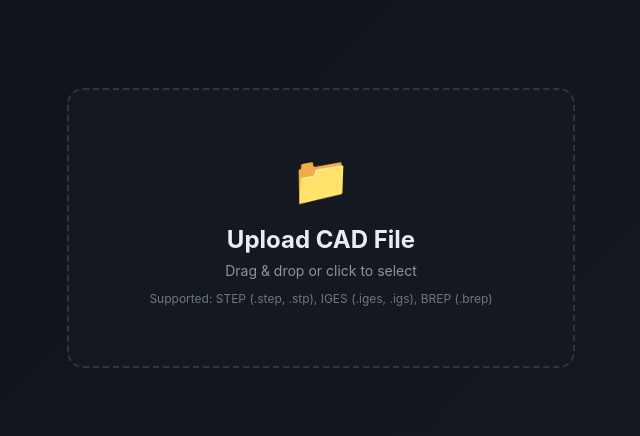
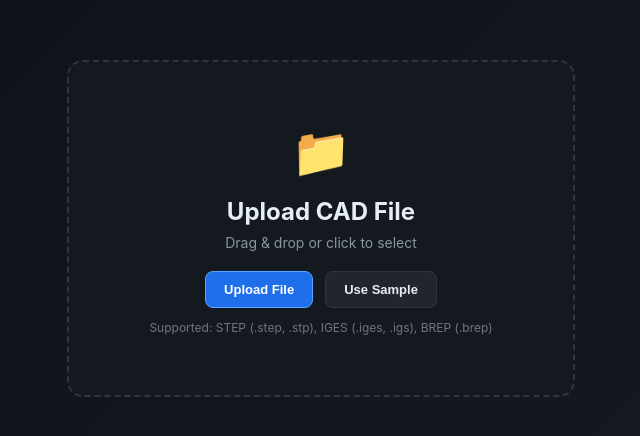
Before and after one commit to justinbornais/stp-spotweld-exporter, a React (Vite) app: page / in a window 1280 px wide. Shown: the part 172-608 px from the top of the page, without its empty margins (319-959 px from the left). Built offline with nearby package versions, Linux system fonts and the light colour scheme.

Commit message:
Now supports using sample file

```diff
--- a/src/App.css
+++ b/src/App.css
@@ -62,6 +62,40 @@ html, body, #root {
 .file-upload p {
   color: #8b949e;
   font-size: 14px;
+}
+
+.upload-actions {
+  display: flex;
+  gap: 12px;
+  margin-top: 20px;
+}
+
+.upload-action-btn {
+  padding: 10px 18px;
+  border: 1px solid #30363d;
+  border-radius: 8px;
+  background: #21262d;
+  color: #e6edf3;
+  font-size: 13px;
+  font-weight: 600;
+  cursor: pointer;
+  transition: all 0.15s;
+}
+
+.upload-action-btn:hover {
+  background: #30363d;
+  border-color: #8b949e;
+}
+
+.upload-action-btn.primary {
+  background: #1f6feb;
+  border-color: #58a6ff;
+  color: #fff;
+}
+
+.upload-action-btn.primary:hover {
+  background: #388bfd;
+  border-color: #79c0ff;
 }
 
 .upload-formats {
--- a/src/components/FileUpload.tsx
+++ b/src/components/FileUpload.tsx
@@ -3,6 +3,7 @@ import { useAppStore } from '../store';
 import { parseStepFile, parseIgesFile, parseBrepFile } from '../cadParser';
 
 const ACCEPTED_EXTENSIONS = ['.step', '.stp', '.iges', '.igs', '.brep'];
+const SAMPLE_FILE_URL = '/samples/sample-assembly.stp';
 
 export const FileUpload: React.FC = () => {
   const setModel = useAppStore((s) => s.setModel);
@@ -10,31 +11,27 @@ export const FileUpload: React.FC = () => {
   const setLoadingMessage = useAppStore((s) => s.setLoadingMessage);
   const clearWelds = useAppStore((s) => s.clearWelds);
 
-  const handleFile = useCallback(
-    async (file: File) => {
-      const ext = file.name.toLowerCase().slice(file.name.lastIndexOf('.'));
+  const parseCadBuffer = useCallback(
+    async (fileBuffer: Uint8Array, fileName: string) => {
+      const ext = fileName.toLowerCase().slice(fileName.lastIndexOf('.'));
       if (!ACCEPTED_EXTENSIONS.includes(ext)) {
-        alert(`Unsupported file format: ${ext}\nSupported: ${ACCEPTED_EXTENSIONS.join(', ')}`);
-        return;
+        throw new Error(
+          `Unsupported file format: ${ext}\nSupported: ${ACCEPTED_EXTENSIONS.join(', ')}`
+        );
       }
 
-      setIsLoading(true);
-      setLoadingMessage(`Loading ${file.name}...`);
+      setLoadingMessage(`Loading ${fileName}...`);
       clearWelds();
-
-      try {
-        const buffer = await file.arrayBuffer();
-        const uint8 = new Uint8Array(buffer);
 
       setLoadingMessage('Parsing CAD geometry...');
 
       let model;
       if (ext === '.step' || ext === '.stp') {
-          model = await parseStepFile(uint8, file.name);
+        model = await parseStepFile(fileBuffer, fileName);
       } else if (ext === '.iges' || ext === '.igs') {
-          model = await parseIgesFile(uint8, file.name);
+        model = await parseIgesFile(fileBuffer, fileName);
       } else if (ext === '.brep') {
-          model = await parseBrepFile(uint8, file.name);
+        model = await parseBrepFile(fileBuffer, fileName);
       } else {
         throw new Error(`Unsupported format: ${ext}`);
       }
@@ -44,6 +41,17 @@ export const FileUpload: React.FC = () => {
       }
 
       setModel(model);
+    },
+    [setModel, setLoadingMessage, clearWelds]
+  );
+
+  const handleFile = useCallback(
+    async (file: File) => {
+      setIsLoading(true);
+
+      try {
+        const buffer = await file.arrayBuffer();
+        await parseCadBuffer(new Uint8Array(buffer), file.name);
       } catch (err: any) {
         console.error('Failed to parse CAD file:', err);
         alert(`Failed to parse file: ${err.message || 'Unknown error'}`);
@@ -54,6 +62,26 @@ export const FileUpload: React.FC = () => {
     },
     [setModel, setIsLoading, setLoadingMessage, clearWelds]
   );
+
+  const handleSample = useCallback(async () => {
+    setIsLoading(true);
+
+    try {
+      const response = await fetch(SAMPLE_FILE_URL);
+      if (!response.ok) {
+        throw new Error(`Failed to load sample file (${response.status})`);
+      }
+
+      const buffer = await response.arrayBuffer();
+      await parseCadBuffer(new Uint8Array(buffer), 'sample-assembly.stp');
+    } catch (err: any) {
+      console.error('Failed to load sample CAD file:', err);
+      alert(`Failed to load sample file: ${err.message || 'Unknown error'}`);
+    } finally {
+      setIsLoading(false);
+      setLoadingMessage('');
+    }
+  }, [parseCadBuffer, setIsLoading, setLoadingMessage]);
 
   const onDrop = useCallback(
     (e: React.DragEvent) => {
@@ -87,7 +115,6 @@ export const FileUpload: React.FC = () => {
       className="file-upload"
       onDrop={onDrop}
       onDragOver={onDragOver}
-      onClick={() => document.getElementById('file-input')?.click()}
     >
       <input
         id="file-input"
@@ -99,6 +126,22 @@ export const FileUpload: React.FC = () => {
       <div className="upload-icon">📁</div>
       <h2>Upload CAD File</h2>
       <p>Drag & drop or click to select</p>
+      <div className="upload-actions">
+        <button
+          type="button"
+          className="upload-action-btn primary"
+          onClick={() => document.getElementById('file-input')?.click()}
+        >
+          Upload File
+        </button>
+        <button
+          type="button"
+          className="upload-action-btn"
+          onClick={handleSample}
+        >
+          Use Sample
+        </button>
+      </div>
       <p className="upload-formats">
         Supported: STEP (.step, .stp), IGES (.iges, .igs), BREP (.brep)
       </p>
```
Lines whose indentation alone changed are shown as unchanged.
